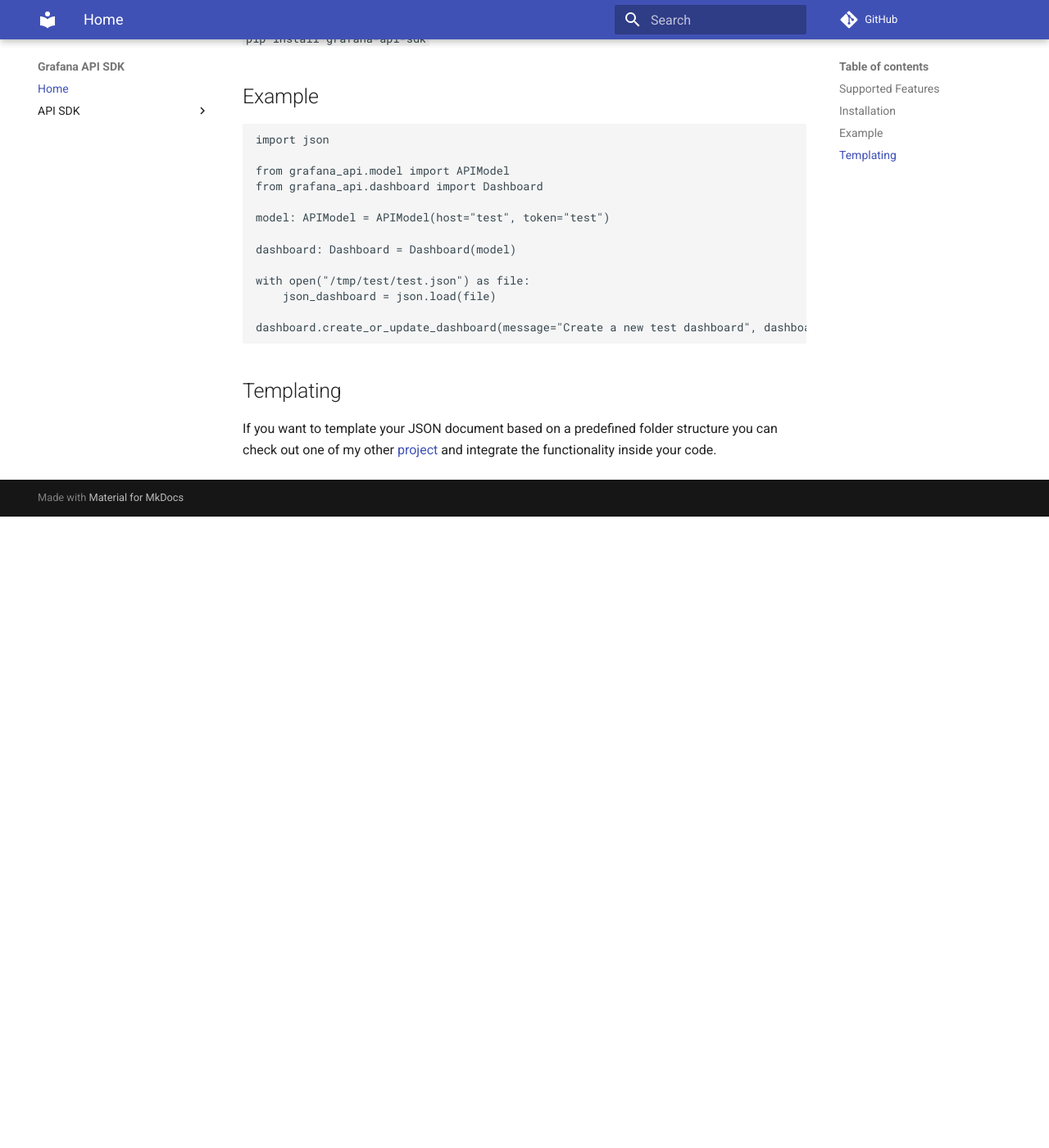
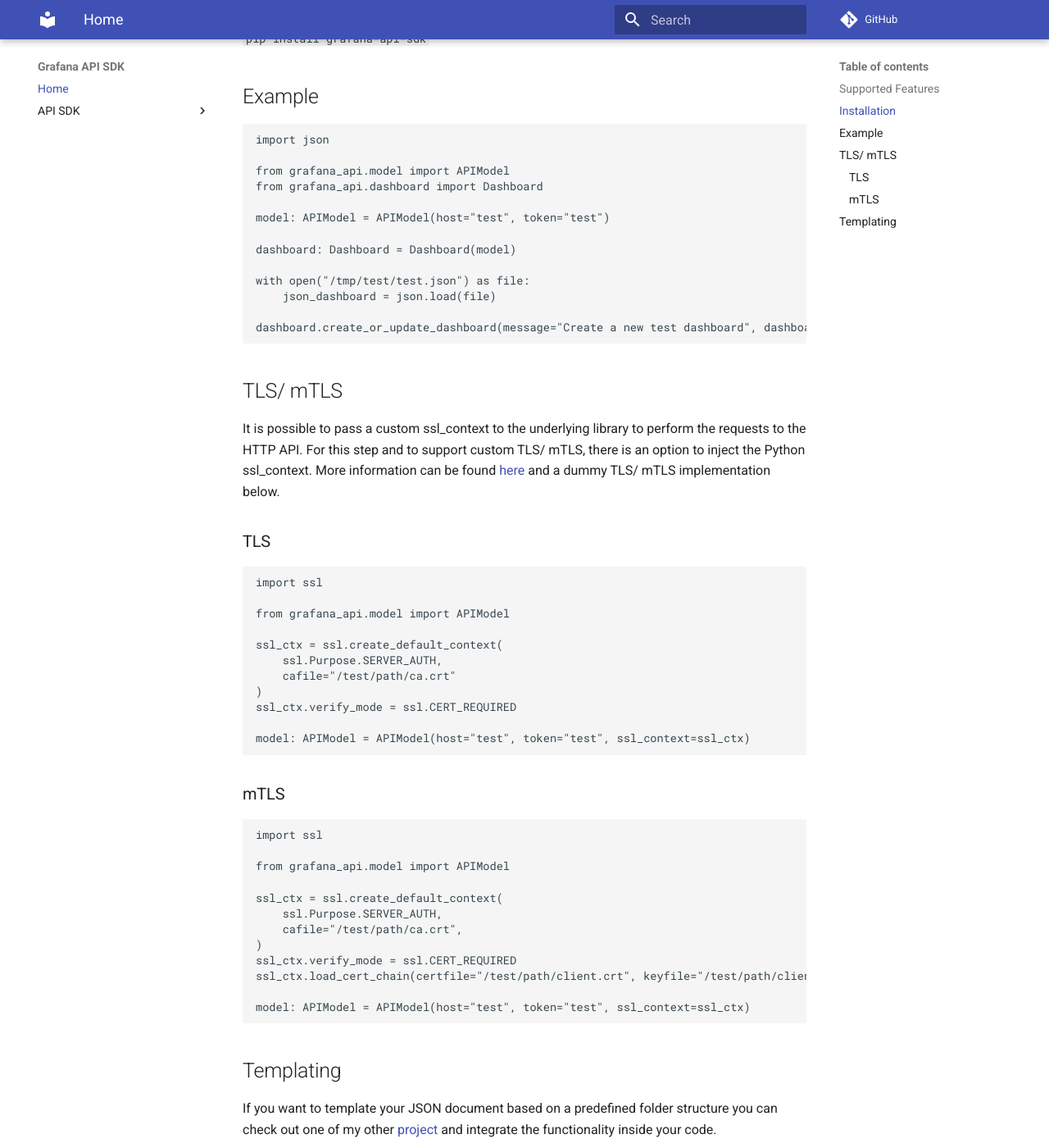
Before and after one commit to ZPascal/grafana_api_sdk, an MkDocs documentation site: the page built from docs/content/index.md, in a window 1280 px wide and 1400 px high, scrolled down 1412 px. Shown: the whole window at 82% size. Built offline with MkDocs 1.6.1 and Material for MkDocs 9.7.7, drawn with Linux system fonts in a browser that asks for light colours; comment, search, counter and statistics services are not loaded; before the commit the page ends 2042 px from its top, so only the background shows below that.

Commit message:
feat: Adjust the TLS/ mTLS documentation (#27)
* feat: Adjust the TLS/ mTLS documentation

* docs: Add coverage badge and documentation

---------

Co-authored-by: github-actions[bot] <github-actions[bot]@users.noreply.github.com>

````diff
--- a/docs/content/index.md
+++ b/docs/content/index.md
@@ -57,5 +57,42 @@
 dashboard.create_or_update_dashboard(message="Create a new test dashboard", dashboard_json=json_dashboard, dashboard_path="test")
 ```
 
+## TLS/ mTLS
+
+It is possible to pass a custom ssl_context to the underlying library to perform the requests to the HTTP API. For this step and to support custom TLS/ mTLS, there is an option to inject the Python ssl_context. More information can be found [here](https://docs.python.org/3/library/ssl.html#ssl.create_default_context) and a dummy TLS/ mTLS implementation below.
+
+### TLS
+
+```python
+import ssl
+
+from grafana_api.model import APIModel
+
+ssl_ctx = ssl.create_default_context(
+    ssl.Purpose.SERVER_AUTH,
+    cafile="/test/path/ca.crt"
+)
+ssl_ctx.verify_mode = ssl.CERT_REQUIRED
+
+model: APIModel = APIModel(host="test", token="test", ssl_context=ssl_ctx)
+```
+
+### mTLS
+
+```python
+import ssl
+
+from grafana_api.model import APIModel
+
+ssl_ctx = ssl.create_default_context(
+    ssl.Purpose.SERVER_AUTH,
+    cafile="/test/path/ca.crt",
+)
+ssl_ctx.verify_mode = ssl.CERT_REQUIRED
+ssl_ctx.load_cert_chain(certfile="/test/path/client.crt", keyfile="/test/path/client.key",)
+
+model: APIModel = APIModel(host="test", token="test", ssl_context=ssl_ctx)
+```
+
 ## Templating
 If you want to template your JSON document based on a predefined folder structure you can check out one of my other [project](https://github.com/ZPascal/grafana_dashboard_templater) and integrate the functionality inside your code.
````
Also changed, not shown: docs/grafana_api_sdk.md (+37 -0 lines), README.md.
